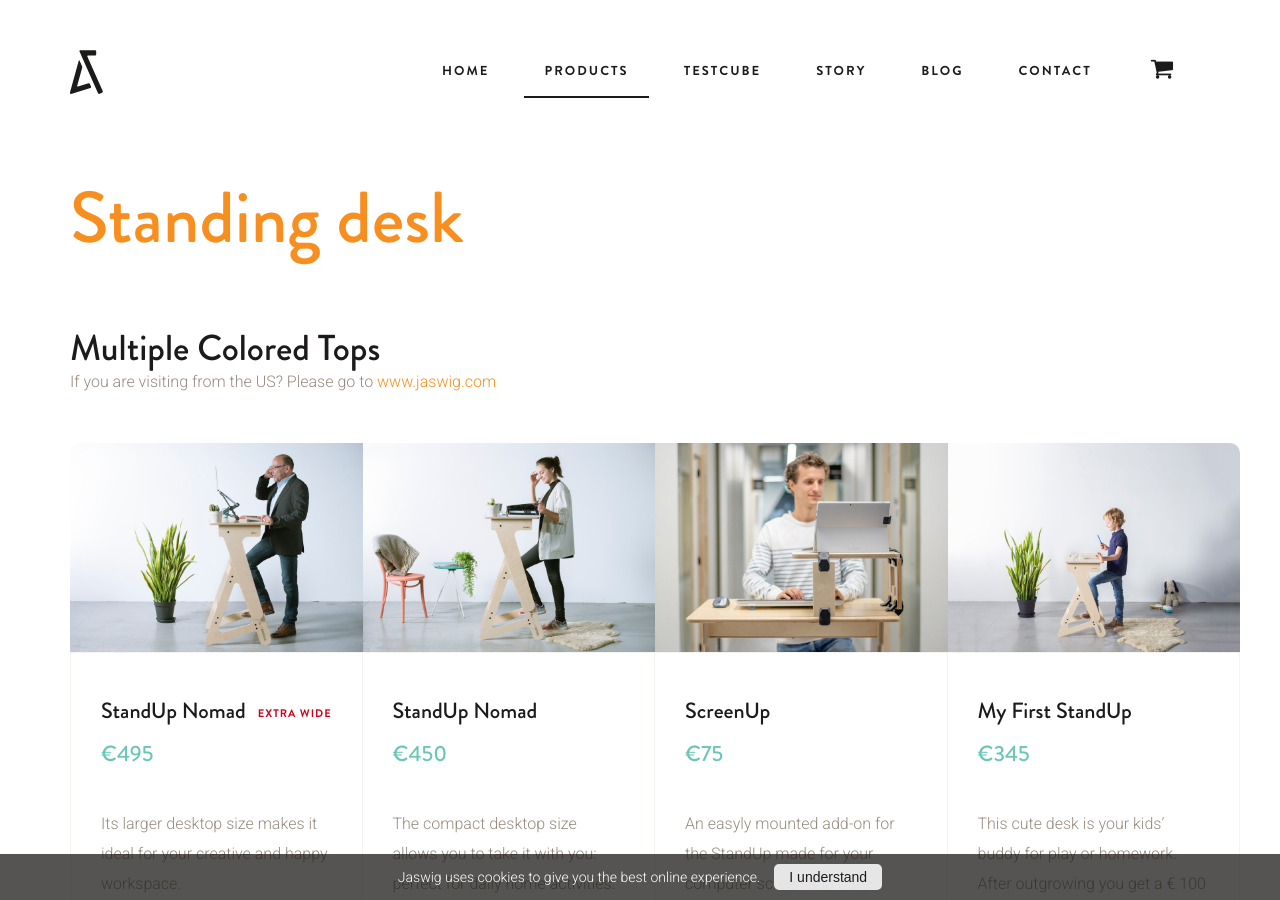
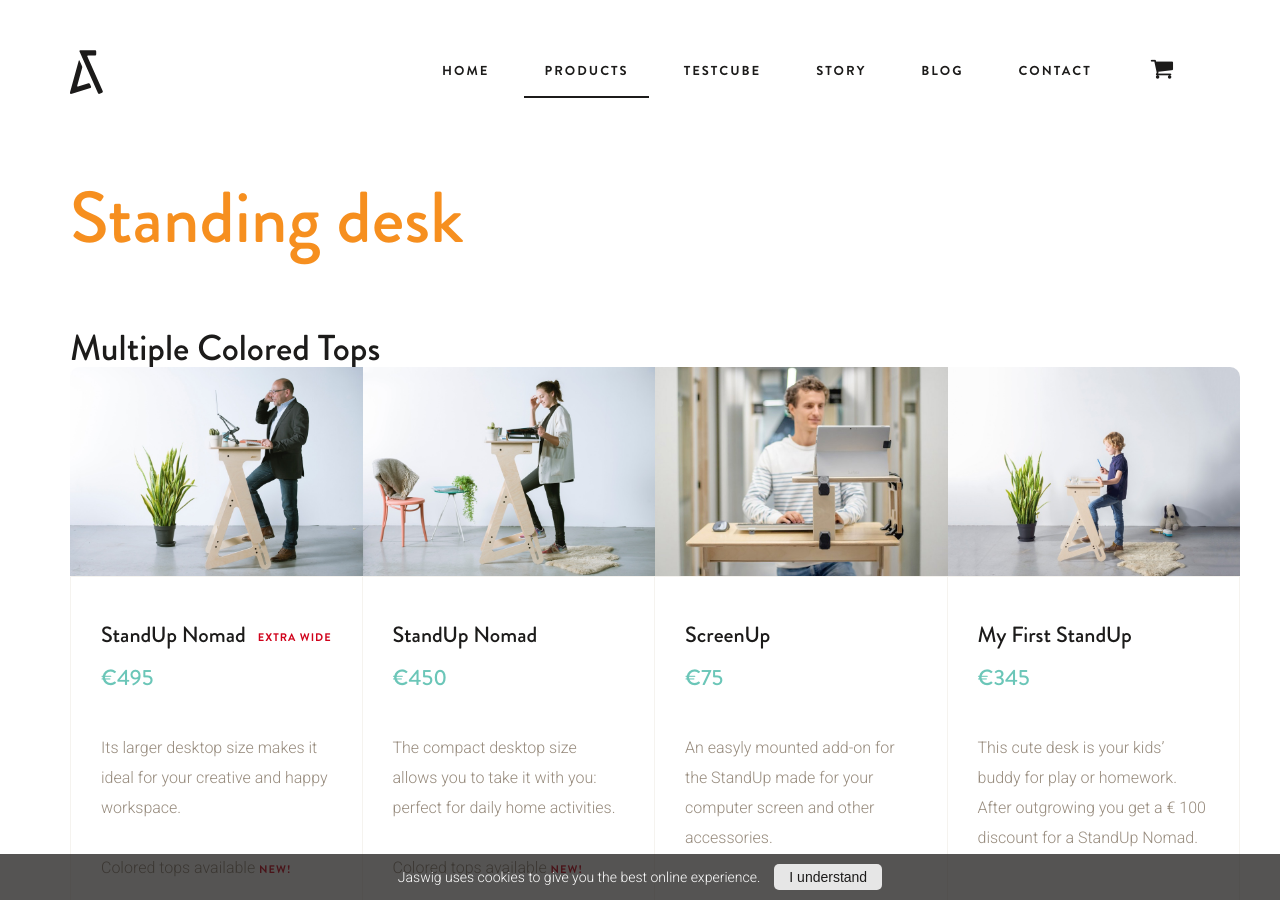
Before and after one commit to samuelrieder/jaswig.github.io, a Jekyll site: the page built from Jaswig-standing-desk.html, in a window 1280 px wide and 900 px high. Built offline with Jekyll 4.4.1, drawn with Linux system fonts in a browser that asks for light colours; nearby versions of some CDN libraries.

Commit message:
delete jaswig.com

```diff
--- a/Jaswig-standing-desk.html
+++ b/Jaswig-standing-desk.html
@@ -12,7 +12,6 @@ prod_qos: true
       <div class="col-xs-12">
         <h1 class="large fix_padding_store">Standing desk</h1>
         <h2 class="large fix_padding_store">Multiple Colored Tops</h2>
-        <p class="go_to_eu store_go_to">If you are visiting from the US? Please go to <a href="http://www.jaswig.com">www.jaswig.com</a></p>
       </div>
       <div class="col-xs-12">
         <div class="container">
--- a/StandUp-nl.html
+++ b/StandUp-nl.html
@@ -12,7 +12,6 @@ prod_qos: true
       <div class="col-xs-12">
         <h1 class="large fix_padding_store">Standing desk</h1>
         <h2 class="large fix_padding_store">Multiple Colored Tops</h2>
-        <p class="go_to_eu store_go_to">If you are visiting from the US? Please go to <a href="http://www.jaswig.com">www.jaswig.com</a></p>
       </div>
       <div class="col-xs-12">
         <div class="container">
--- a/Standing-desk-wood.html
+++ b/Standing-desk-wood.html
@@ -12,7 +12,6 @@ prod_qos: true
       <div class="col-xs-12">
         <h1 class="large fix_padding_store">Standing desk wood</h1>
         <h2 class="large fix_padding_store">Multiple Colored Tops</h2>
-        <p class="go_to_eu store_go_to">If you are visiting from the US? Please go to <a href="http://www.jaswig.com">www.jaswig.com</a></p>
       </div>
       <div class="col-xs-12">
         <div class="container">
```
